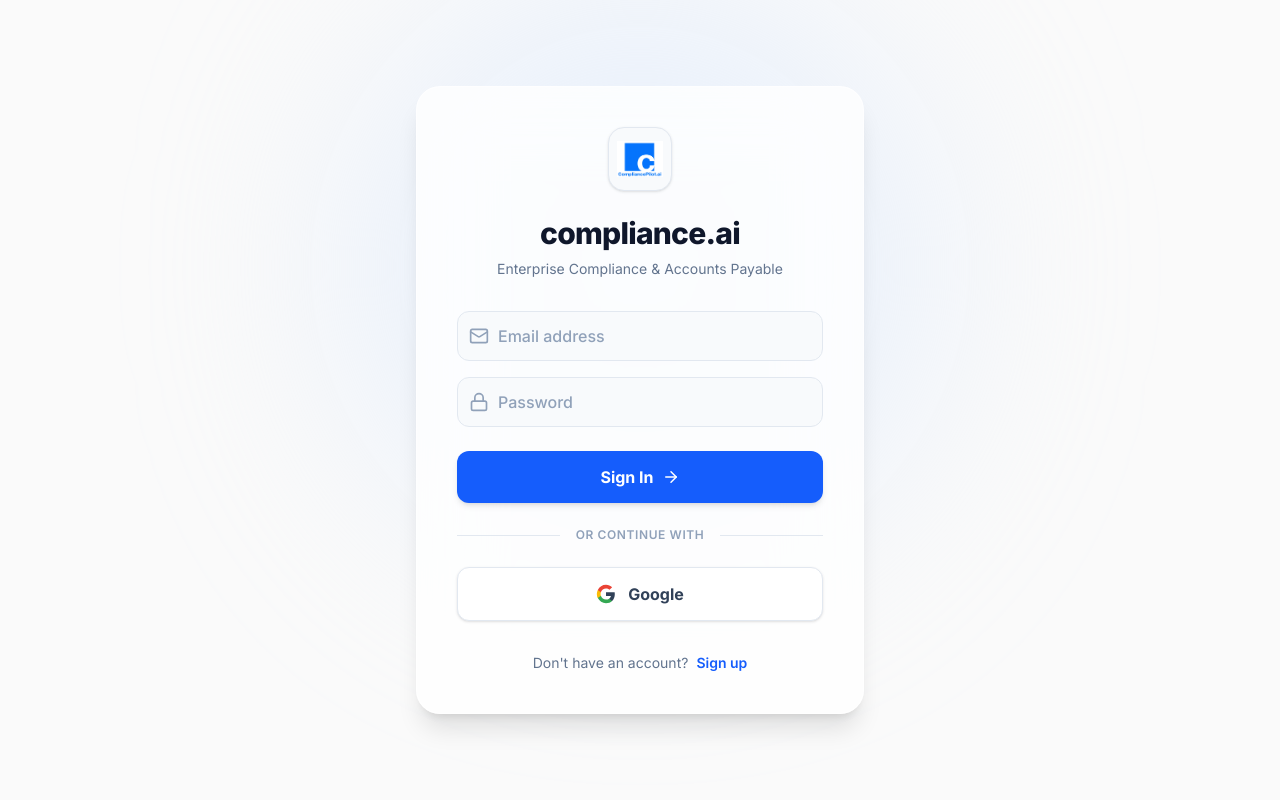
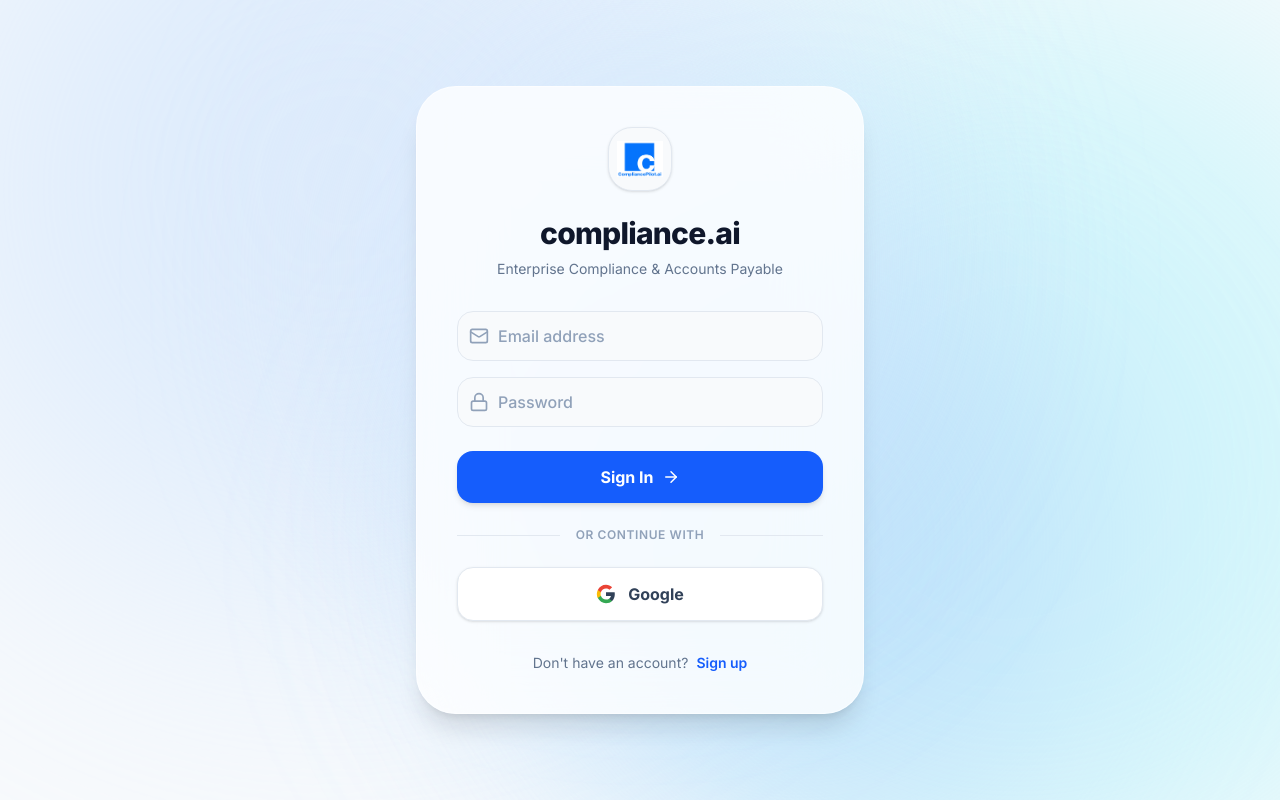
Before and after one commit to bkshetty/fincortex, a Next.js app: page /login in a window 1280 px wide. Built offline with nearby package versions, Linux system fonts and the light colour scheme; no server answers.

Commit message:
feat:added gradient effect

```diff
--- a/app/components/GlassNavbar.tsx
+++ b/app/components/GlassNavbar.tsx
@@ -22,9 +22,9 @@
   }, []);
 
   return (
-    <nav className="fixed top-6 left-1/2 -translate-x-1/2 w-[95%] max-w-5xl mx-auto px-6 py-4 flex items-center justify-between bg-white/40 dark:bg-white/10 backdrop-blur-md border border-white/50 dark:border-white/20 rounded-3xl z-50 shadow-lg shadow-black/5 transition-colors duration-300">
+    <nav className="fixed top-6 left-1/2 -translate-x-1/2 w-[95%] max-w-5xl mx-auto px-6 py-4 flex items-center justify-between bg-white/40 dark:bg-white/10 backdrop-blur-md border border-white/50 dark:border-white/20 rounded-full z-50 shadow-lg shadow-black/5 transition-colors duration-300">
       <Link href="/" className="flex items-center gap-3 hover:opacity-80 transition-opacity">
-        <div className="bg-white dark:bg-white/10 p-1 rounded-xl shadow-[0_2px_10px_rgba(0,0,0,0.08)] dark:shadow-none border border-slate-100 dark:border-white/5 flex items-center justify-center h-10 w-10">
+        <div className="bg-white dark:bg-white/10 p-1 rounded-2xl shadow-[0_2px_10px_rgba(0,0,0,0.08)] dark:shadow-none border border-slate-100 dark:border-white/5 flex items-center justify-center h-10 w-10">
           <Image src="/logo.png" alt="compliance.ai Logo" width={32} height={32} className="object-contain w-full h-full" />
         </div>
         <span className="text-xl font-extrabold tracking-tight text-slate-900 dark:text-white">compliance.ai</span>
@@ -62,7 +62,7 @@
               </button>
 
               {showProfileMenu && (
-                <div className="absolute right-0 mt-3 w-48 bg-white dark:bg-[#1a1a1a] rounded-xl shadow-lg border border-slate-200 dark:border-white/10 overflow-hidden animate-in fade-in slide-in-from-top-2 duration-200">
+                <div className="absolute right-0 mt-3 w-48 bg-white dark:bg-[#1a1a1a] rounded-2xl shadow-lg border border-slate-200 dark:border-white/10 overflow-hidden animate-in fade-in slide-in-from-top-2 duration-200">
                   <div className="p-3 border-b border-slate-100 dark:border-white/5">
                     <p className="text-xs font-semibold text-slate-500 dark:text-gray-400 uppercase tracking-wide">Signed in as</p>
                     <p className="text-sm font-bold text-slate-900 dark:text-white truncate">{user.email}</p>
--- a/app/globals.css
+++ b/app/globals.css
@@ -21,3 +21,30 @@
   color: var(--foreground);
   font-family: var(--font-sans);
 }
+
+/* ABSTRACT DEEP MESH ANIMATIONS */
+@keyframes fluid-move-1 {
+  0% { transform: translate(0vw, 0vh) rotate(0deg) scale(1); border-radius: 50%; }
+  33% { transform: translate(10vw, -10vh) rotate(120deg) scale(1.2); border-radius: 60% 40% 50% 50% / 50% 50% 40% 60%; }
+  66% { transform: translate(-5vw, 15vh) rotate(240deg) scale(0.9); border-radius: 40% 60% 50% 50% / 40% 50% 60% 50%; }
+  100% { transform: translate(0vw, 0vh) rotate(360deg) scale(1); border-radius: 50%; }
+}
+
+@keyframes fluid-move-2 {
+  0% { transform: translate(0vw, 0vh) rotate(0deg) scale(1); border-radius: 50%; }
+  33% { transform: translate(-10vw, 5vh) rotate(-120deg) scale(1.1); border-radius: 40% 60% 50% 50% / 50% 40% 60% 50%; }
+  66% { transform: translate(10vw, -10vh) rotate(-240deg) scale(1.3); border-radius: 60% 40% 50% 50% / 50% 60% 40% 50%; }
+  100% { transform: translate(0vw, 0vh) rotate(-360deg) scale(1); border-radius: 50%; }
+}
+
+.animate-fluid-1 {
+  animation: fluid-move-1 25s infinite linear;
+}
+
+.animate-fluid-2 {
+  animation: fluid-move-2 30s infinite linear;
+}
+
+.animate-fluid-3 {
+  animation: fluid-move-1 35s infinite linear reverse;
+}
--- a/app/layout.tsx
+++ b/app/layout.tsx
@@ -14,13 +14,31 @@
 export default function RootLayout({ children }: { children: React.ReactNode }) {
   return (
     <html lang="en" suppressHydrationWarning className="antialiased">
-      <body className={`${inter.className} bg-white dark:bg-[#0a0a0a] text-slate-900 dark:text-white flex h-screen overflow-hidden transition-colors duration-300`}>
+      <body className={`${inter.className} text-slate-900 dark:text-white flex h-screen overflow-hidden transition-colors duration-300`}>
         <ThemeProvider attribute="class" defaultTheme="light" enableSystem={false} storageKey="fincortex-theme">
+
+          {/* DEEP BLUE & CYAN ABSTRACT MESH BACKGROUND */}
+          <div className="fixed inset-0 z-[-1] w-full h-full overflow-hidden bg-slate-50 dark:bg-[#070b19] transition-colors duration-500">
+
+            {/* Dark mode deep indigo base layer */}
+            <div className="absolute inset-0 bg-transparent dark:bg-[radial-gradient(ellipse_at_top,_var(--tw-gradient-stops))] dark:from-[#150f38] dark:via-[#0c102a] dark:to-[#070b19] opacity-0 dark:opacity-100 transition-opacity duration-500"></div>
+
+            {/* Fluid gradient blobs matching the reference */}
+            <div className="absolute top-[-20%] left-[-10%] w-[60vw] h-[60vw] rounded-full bg-blue-200/40 dark:bg-cyan-400/30 blur-[120px] dark:blur-[180px] mix-blend-multiply dark:mix-blend-screen animate-fluid-1"></div>
+
+            <div className="absolute bottom-[-10%] right-[-20%] w-[70vw] h-[70vw] rounded-[100%] bg-cyan-200/40 dark:bg-blue-600/30 blur-[120px] dark:blur-[180px] mix-blend-multiply dark:mix-blend-screen animate-fluid-2"></div>
+
+            <div className="absolute top-[20%] right-[10%] w-[50vw] h-[50vw] rounded-full bg-indigo-200/40 dark:bg-indigo-600/20 blur-[120px] dark:blur-[180px] mix-blend-multiply dark:mix-blend-screen animate-fluid-3"></div>
+
+            {/* Overlay to reduce noise and blend smoothly */}
+            <div className="absolute inset-0 bg-transparent dark:bg-[#070b19]/20 pointer-events-none mix-blend-overlay"></div>
+          </div>
+
           {/* THE DYNAMIC SIDEBAR (Hides on login and landing page) */}
           <Sidebar />
 
           {/* THE MAIN CONTENT AREA */}
-          <main className="flex-1 overflow-y-auto relative bg-white dark:bg-[#0a0a0a] transition-colors duration-300">
+          <main className="flex-1 overflow-y-auto relative bg-transparent">
             {children}
           </main>
         </ThemeProvider>
--- a/app/login/page.tsx
+++ b/app/login/page.tsx
@@ -75,15 +75,15 @@
   };
 
   return (
-    <div className="min-h-screen bg-[#fafafa] dark:bg-[#0a0a0a] flex items-center justify-center p-4 relative overflow-hidden transition-colors duration-300">
+    <div className="min-h-screen flex items-center justify-center p-4 relative overflow-hidden transition-colors duration-300 text-slate-900 dark:text-white">
 
       {/* Background glow effects */}
       <div className="absolute top-1/3 left-1/2 -translate-x-1/2 -translate-y-1/2 w-[600px] h-[600px] bg-blue-100/50 dark:bg-blue-600/20 blur-[100px] dark:blur-[120px] rounded-full pointer-events-none transition-all duration-300"></div>
 
-      <div className="w-full max-w-md bg-white/80 dark:bg-white/10 backdrop-blur-2xl border border-white/50 dark:border-white/10 p-10 rounded-3xl shadow-xl dark:shadow-2xl relative z-10 text-center transition-all duration-300">
+      <div className="w-full max-w-md bg-white/80 dark:bg-white/10 backdrop-blur-2xl border border-white/50 dark:border-white/10 p-10 rounded-[2.5rem] shadow-xl dark:shadow-2xl relative z-10 text-center transition-all duration-300">
 
         <Link href="/" className="inline-block">
-          <div className="bg-slate-50 dark:bg-white/10 w-16 h-16 rounded-2xl mx-auto flex items-center justify-center mb-6 border border-slate-200 dark:border-white/5 p-2 shadow-sm dark:shadow-lg transition-colors duration-300 hover:scale-105 transition-transform">
+          <div className="bg-slate-50 dark:bg-white/10 w-16 h-16 rounded-3xl mx-auto flex items-center justify-center mb-6 border border-slate-200 dark:border-white/5 p-2 shadow-sm dark:shadow-lg transition-colors duration-300 hover:scale-105 transition-transform">
             <Image src="/logo.png" alt="compliance.ai Logo" width={48} height={48} className="object-contain w-full h-full" />
           </div>
         </Link>
@@ -100,7 +100,7 @@
                     placeholder="Email address"
                     value={email}
                     onChange={(e) => setEmail(e.target.value)}
-                    className="w-full bg-slate-50 dark:bg-white/5 border border-slate-200 dark:border-white/10 rounded-xl py-3 pl-10 pr-4 text-slate-900 dark:text-white placeholder-slate-400 dark:placeholder-gray-500 focus:outline-none focus:ring-2 focus:ring-blue-500 transition-all font-medium"
+                    className="w-full bg-slate-50 dark:bg-white/5 border border-slate-200 dark:border-white/10 rounded-2xl py-3 pl-10 pr-4 text-slate-900 dark:text-white placeholder-slate-400 dark:placeholder-gray-500 focus:outline-none focus:ring-2 focus:ring-blue-500 transition-all font-medium"
                     required
                 />
             </div>
@@ -114,7 +114,7 @@
                     placeholder="Password"
                     value={password}
                     onChange={(e) => setPassword(e.target.value)}
-                    className="w-full bg-slate-50 dark:bg-white/5 border border-slate-200 dark:border-white/10 rounded-xl py-3 pl-10 pr-4 text-slate-900 dark:text-white placeholder-slate-400 dark:placeholder-gray-500 focus:outline-none focus:ring-2 focus:ring-blue-500 transition-all font-medium"
+                    className="w-full bg-slate-50 dark:bg-white/5 border border-slate-200 dark:border-white/10 rounded-2xl py-3 pl-10 pr-4 text-slate-900 dark:text-white placeholder-slate-400 dark:placeholder-gray-500 focus:outline-none focus:ring-2 focus:ring-blue-500 transition-all font-medium"
                     required
                 />
             </div>
@@ -122,7 +122,7 @@
             <button
                 type="submit"
                 disabled={loading}
-                className="w-full bg-blue-600 text-white font-bold py-3.5 rounded-xl hover:bg-blue-700 transition-all flex items-center justify-center gap-2 mt-2 disabled:opacity-50 shadow-md"
+                className="w-full bg-blue-600 text-white font-bold py-3.5 rounded-2xl hover:bg-blue-700 transition-all flex items-center justify-center gap-2 mt-2 disabled:opacity-50 shadow-md"
             >
                 {loading ? "Authenticating..." : (isLogin ? "Sign In" : "Create Account")}
                 {!loading && <ArrowRight size={18} />}
@@ -139,7 +139,7 @@
           onClick={handleGoogleLogin}
           type="button"
           disabled={loading}
-          className="w-full bg-white dark:bg-white/5 border border-slate-200 dark:border-white/10 text-slate-700 dark:text-white font-bold py-3.5 rounded-xl hover:bg-slate-50 dark:hover:bg-white/10 transition-all flex items-center justify-center gap-3 disabled:opacity-50 shadow-sm dark:shadow-none"
+          className="w-full bg-white dark:bg-white/5 border border-slate-200 dark:border-white/10 text-slate-700 dark:text-white font-bold py-3.5 rounded-2xl hover:bg-slate-50 dark:hover:bg-white/10 transition-all flex items-center justify-center gap-3 disabled:opacity-50 shadow-sm dark:shadow-none"
         >
           {loading ? (
             "Authenticating..."
@@ -169,7 +169,7 @@
         </div>
 
         {errorMsg && (
-          <div className="mt-6 p-4 bg-red-100 dark:bg-red-500/10 border border-red-200 dark:border-red-500/30 rounded-xl text-red-600 dark:text-red-400 text-sm text-center transition-colors duration-300">
+          <div className="mt-6 p-4 bg-red-100 dark:bg-red-500/10 border border-red-200 dark:border-red-500/30 rounded-2xl text-red-600 dark:text-red-400 text-sm text-center transition-colors duration-300">
             {errorMsg}
           </div>
         )}
```
Also changed, not shown: app/components/Sidebar.tsx (+6 -6 lines), app/dashboard/audit/page.tsx (+11 -11 lines), app/dashboard/page.tsx (+12 -12 lines), app/page.tsx (+7 -7 lines).
